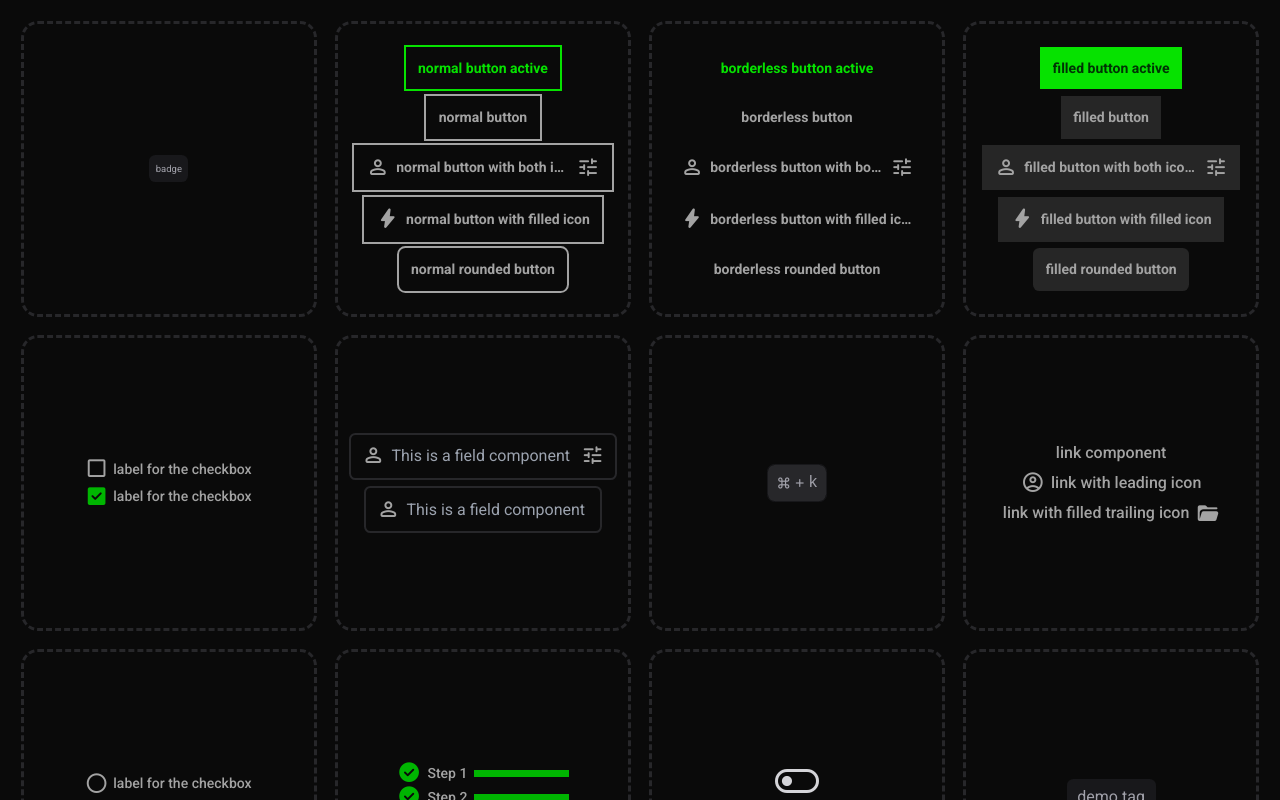
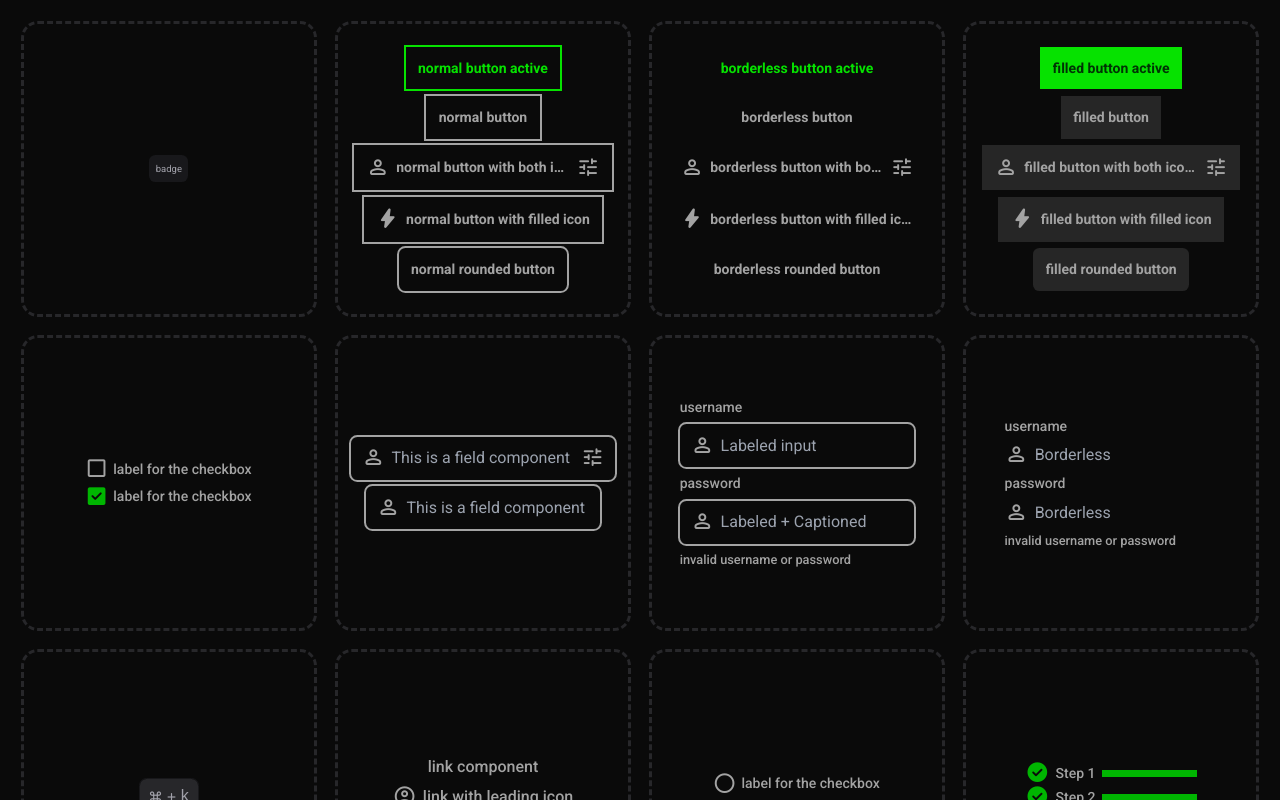
Before and after one commit to LUHMLLO/atomic-react, a React (Vite) app: page /inspect/molecules in a window 1280 px wide. Shown: the top 800 px of the page. Built offline with nearby package versions, Linux system fonts and the light colour scheme.

Commit message:
field micro-interactions done

```diff
--- a/src/commons/logic/atomicRules.ts
+++ b/src/commons/logic/atomicRules.ts
@@ -25,9 +25,11 @@ export const allowedScales: string[] = [
  */
 export const allowedTextTags: string[] = [
     'b',
+    'caption',
     'code',
     'del',
     'em',
+    'figcaption',
     'h1',
     'h2',
     'h3',
@@ -36,6 +38,7 @@ export const allowedTextTags: string[] = [
     'h6',
     'ins',
     'label',
+    'legend',
     'mark',
     'p',
     'pre',
--- a/src/components/molecules/field.tsx
+++ b/src/components/molecules/field.tsx
@@ -4,6 +4,7 @@ import Text from '@/components/atoms/text';
 
 interface Props {
 	borderless?: boolean;
+	caption?: string;
 	className?: string;
 	label?: string;
 	leading_icon?: string;
@@ -17,6 +18,7 @@ interface Props {
 
 const Field: React.FC<Props> = ({
 	borderless,
+	caption,
 	className,
 	label,
 	leading_icon,
@@ -27,22 +29,29 @@ const Field: React.FC<Props> = ({
 	trailing_icon_fill,
 	value,
 }) => {
+	const states_outline = `
+		px-xs py-2xs outline outline-2
+		hover:outline-accent-400
+		outline-neutral-400
+		active:outline-accent-600
+		focus-within:outline-accent-500
+	`;
+
 	return (
 		<fieldset className='flex flex-col gap-5xs'>
 			{label && <Text tag='label' text={label} />}
 			<span
-				className={`flex items-center gap-5xs rounded-5xs  max-w-full ${className} ${
-					borderless
-						? 'border-none p-0'
-						: 'px-xs py-2xs border-2 border-zinc-800 focus-within:border-accent-600'
-				}`}>
+				className={`flex items-center gap-5xs rounded-5xs max-w-full
+					${borderless ? '' : states_outline}
+					${className}
+				`}>
 				{leading_icon && (
 					<Icon name={leading_icon} filled={leading_icon_fill} />
 				)}
 				<input
 					type='text'
 					placeholder={placeholder}
-					className='flex-grow flex-shrink rounded-0 bg-transparent border-none outline-none placeholder-text-zinc-500'
+					className='flex-grow flex-shrink rounded-0 bg-transparent border-none outline-none '
 					value={value}
 					onChange={onChange}
 				/>
@@ -50,6 +59,7 @@ const Field: React.FC<Props> = ({
 					<Icon name={trailing_icon} filled={trailing_icon_fill} />
 				)}
 			</span>
+			{caption && <Text tag='small' text={caption} />}
 		</fieldset>
 	);
 };
--- a/src/views/inspect/molecules.tsx
+++ b/src/views/inspect/molecules.tsx
@@ -88,6 +88,36 @@ export default function Route(): JSX.Element {
 			</div>
 
 			<div className={`flex-col ${DocBox}`}>
+				<Field
+					label='username'
+					leading_icon='person'
+					placeholder='Labeled input'
+				/>
+				<Field
+					label='password'
+					leading_icon='person'
+					placeholder='Labeled + Captioned'
+					caption='invalid username or password'
+				/>
+			</div>
+
+			<div className={`flex-col ${DocBox}`}>
+				<Field
+					borderless
+					label='username'
+					leading_icon='person'
+					placeholder='Borderless'
+				/>
+				<Field
+					borderless
+					label='password'
+					leading_icon='person'
+					placeholder='Borderless'
+					caption='invalid username or password'
+				/>
+			</div>
+
+			<div className={`flex-col ${DocBox}`}>
 				<Kbd
 					leading='keyboard_command_key'
 					leading_variant='icon'
```
